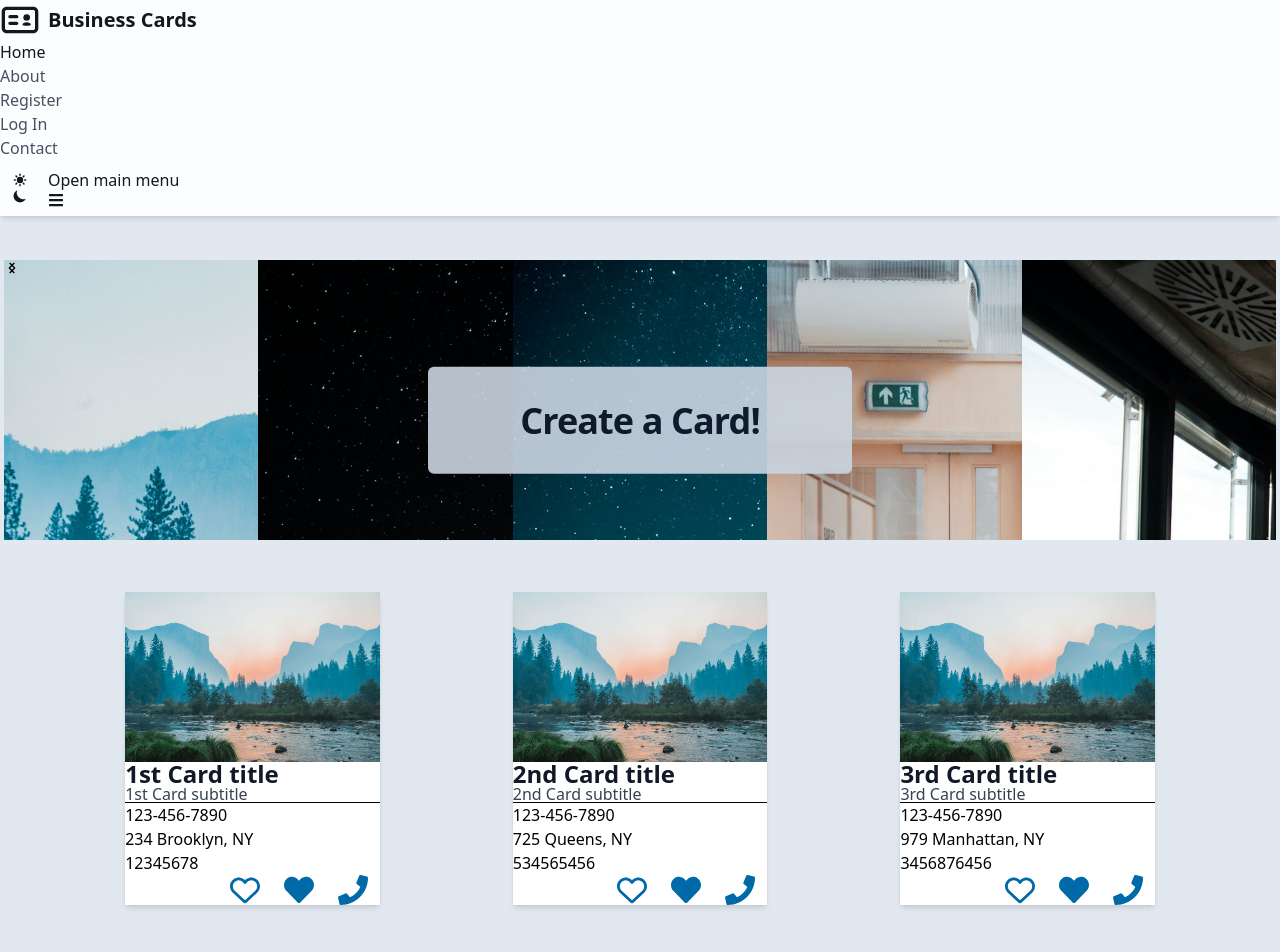
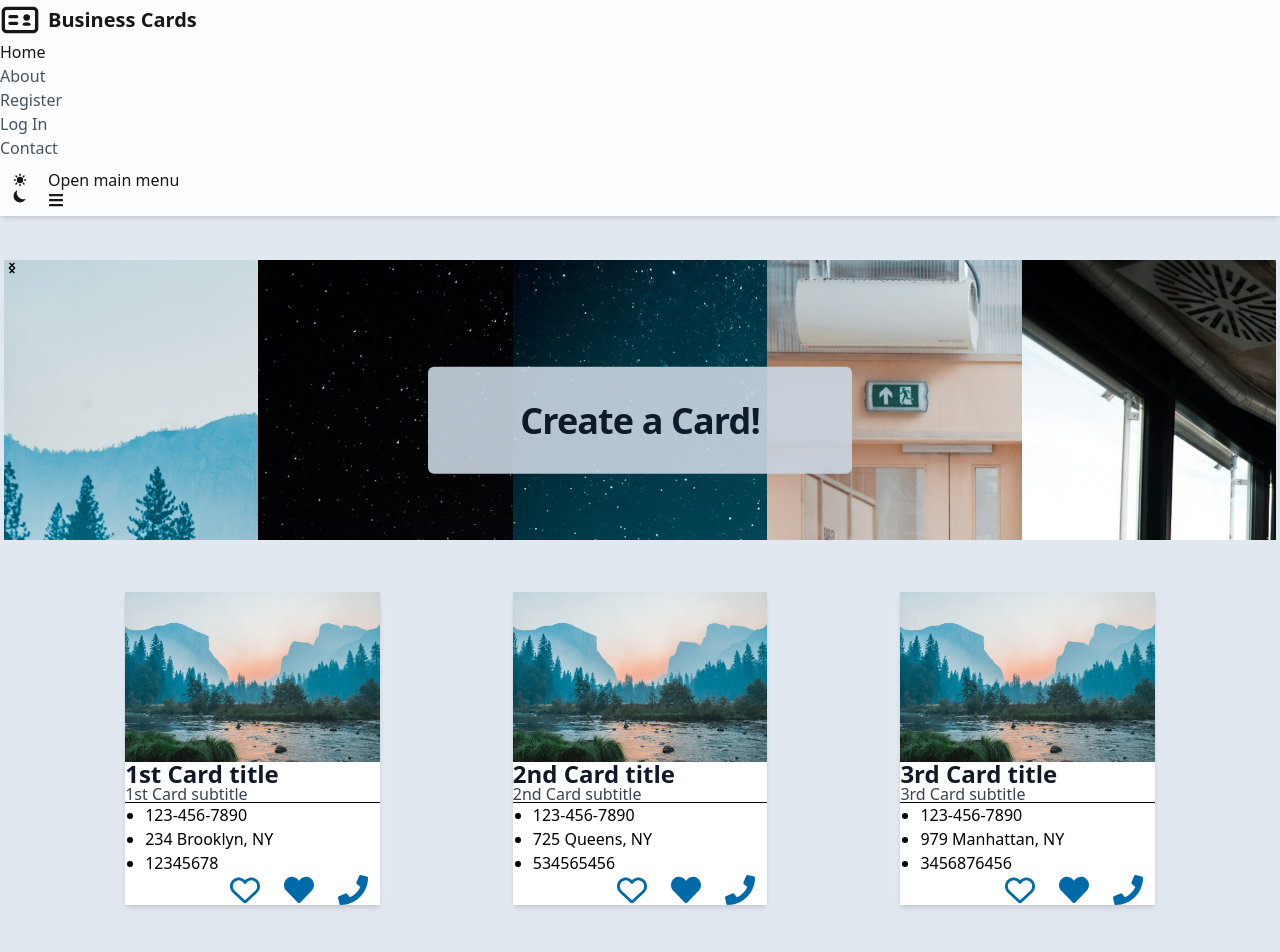
Before and after one commit to Slapp62/reactFinalProject, a React (Vite) app: page / in a window 1280 px wide. Shown: the top 952 px of the page. Built offline with nearby package versions, Linux system fonts and the light colour scheme.

Commit message:
bullets on cards

```diff
--- a/src/components/Card.tsx
+++ b/src/components/Card.tsx
@@ -16,7 +16,7 @@ export function CardComp({ card } : { card: CardType }) {
       <h3 className="text-2xl font-bold text-gray-900 dark:text-white leading-none">{card.title}</h3>
       <h4 className="font-normal text-gray-700 dark:text-gray-400 leading-none">{card.subtitle}</h4>
       <hr />
-      <ul className="list-none dark:text-slate-300">
+      <ul className="list-disc pl-5 dark:text-slate-300">
         <li >{card.phone}</li>
         <li>{card.address}</li>
         <li>{card.cardNumber}</li>
```
